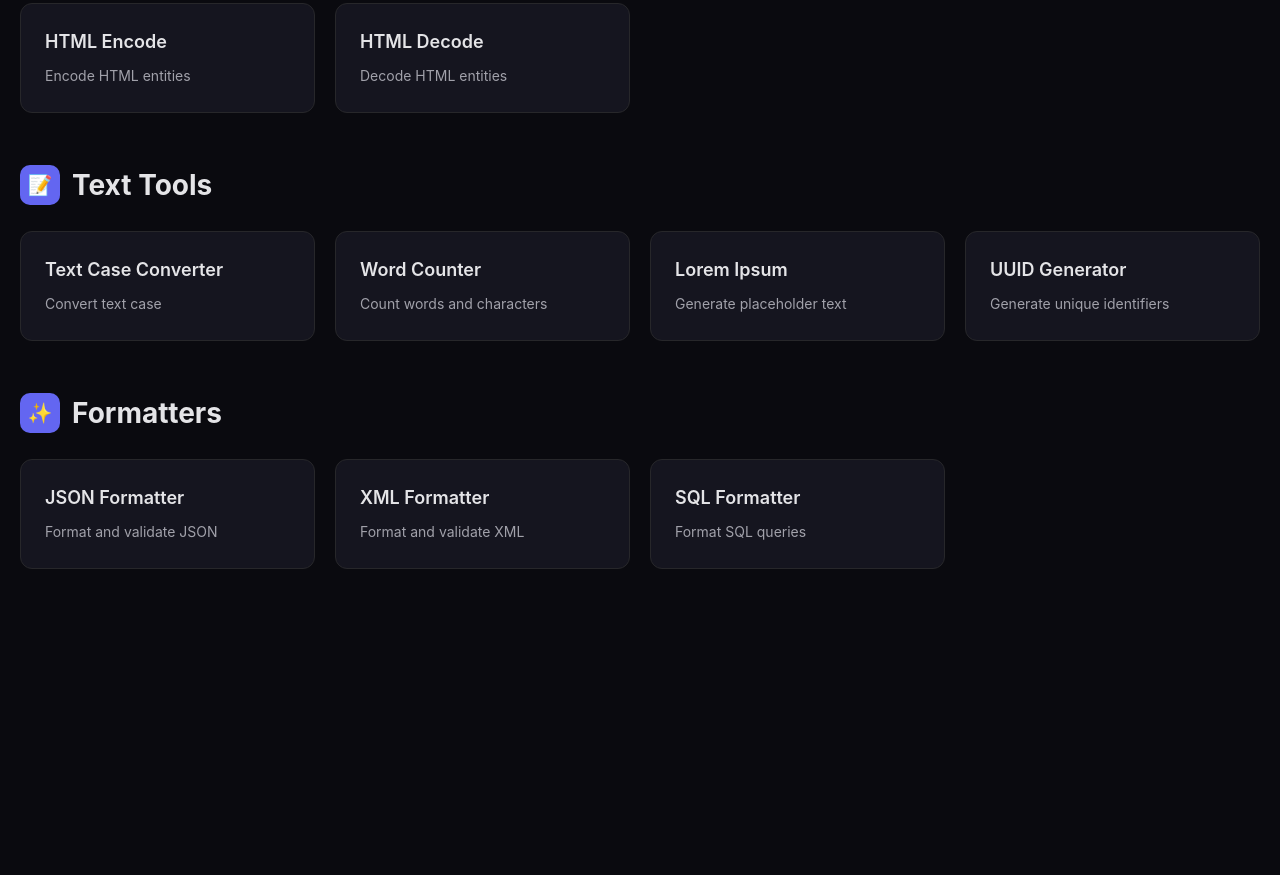
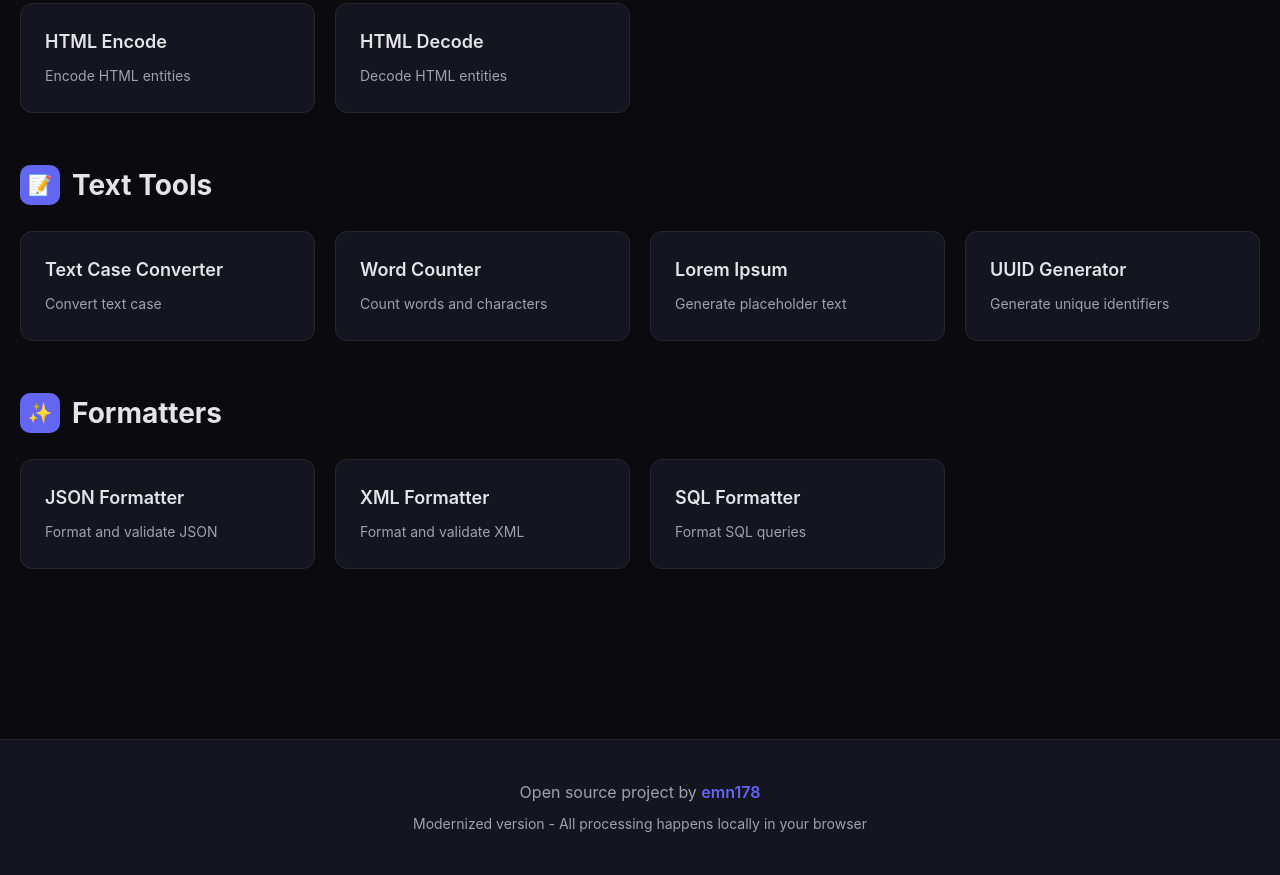
Before and after one commit to AzureAbalone/Tools, a plain HTML site: page index.html in a window 1280 px wide. Shown: the part 1072-1947 px from the top of the page. Before the commit the page ends 1731 px from the top, so only its background shows below. Drawn offline with nearby package versions, Linux system fonts and the light colour scheme.

Commit message:
Update index.html

```diff
--- a/index.html
+++ b/index.html
@@ -39,6 +39,13 @@
         </section>
     </main>
 
+    <footer>
+        <div class="container">
+            <p>Open source project by <a href="https://github.com/emn178/online-tools" class="github-link" target="_blank">emn178</a></p>
+            <p style="margin-top: 8px; font-size: 14px;">Modernized version - All processing happens locally in your browser</p>
+        </div>
+    </footer>
+
     <div class="tool-modal" id="toolModal">
         <div class="modal-content">
             <div class="modal-header">
```
Lines whose indentation alone changed are shown as unchanged.
